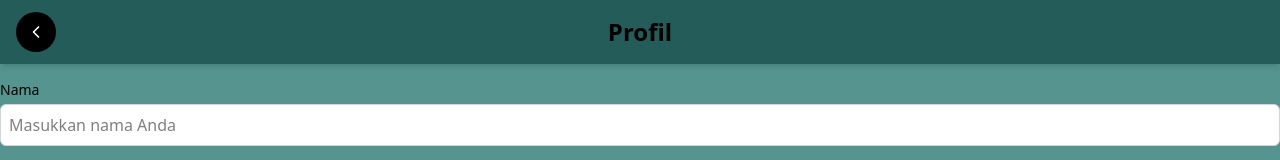
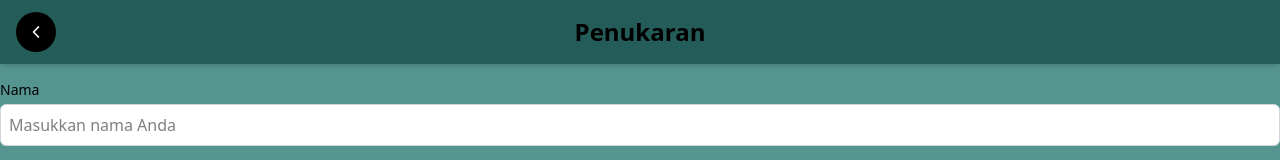
Before and after one commit to rororyo/buang.in-fe, a Next.js app: page /penukaran in a window 1280 px wide. Shown: the top 160 px of the page. Built offline with nearby package versions, Linux system fonts and the light colour scheme; no server answers; some icons are missing.

Commit message:
fix: fix h1 typo

```diff
--- a/src/app/penukaran/page.tsx
+++ b/src/app/penukaran/page.tsx
@@ -104,7 +104,7 @@ const PenukaranPage = () => {
         >
           <ChevronLeftIcon size={20} />
         </button>
-            <h1 className="text-2xl font-bold text-black-500 text-center w-full">Profil</h1>
+        <h1 className="text-2xl font-bold text-black-500 text-center w-full">Penukaran</h1>
       </div>
       <FormInput
         lat={lat}
```
Lines whose indentation alone changed are shown as unchanged.
